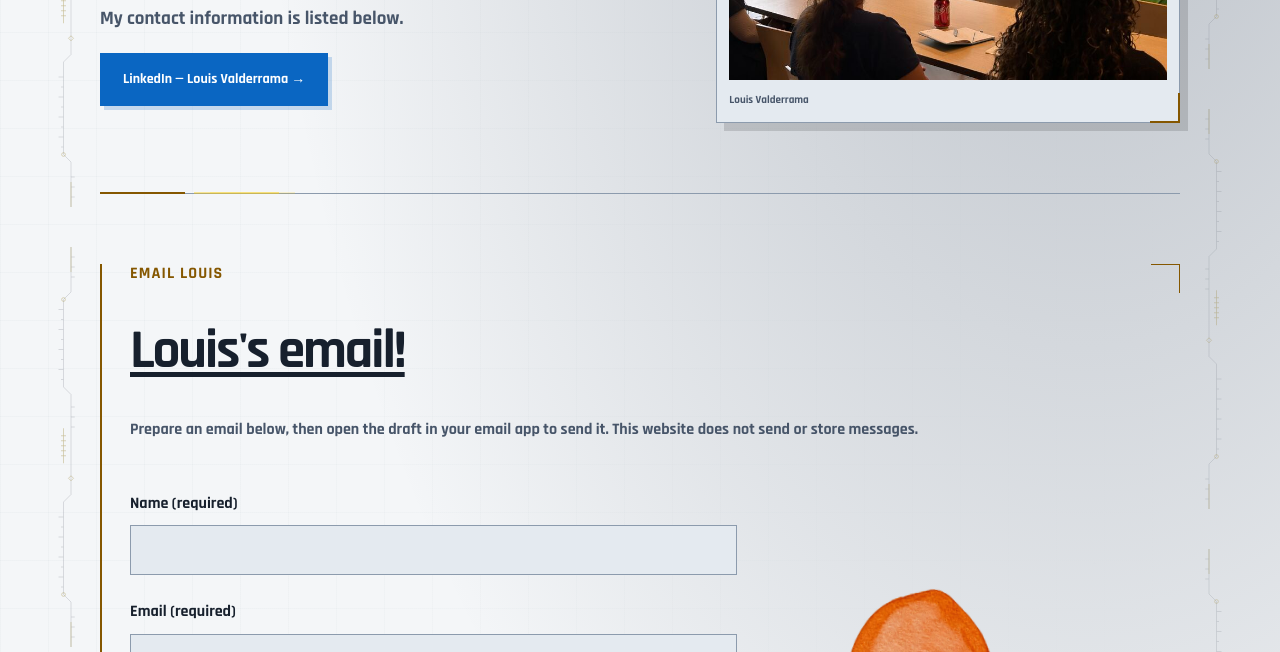
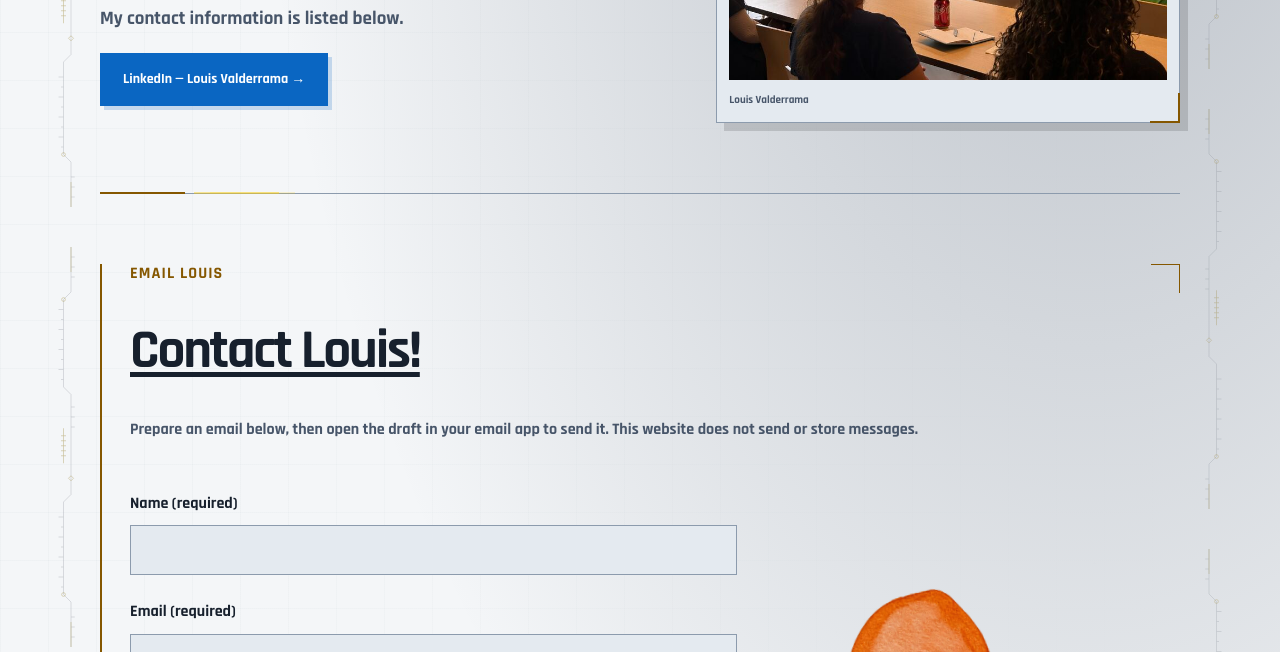
Before and after one commit to LouiV2/Portfolio, a plain HTML site: page contact.html in a window 1280 px wide. Shown: the part 448-1100 px from the top of the page. Drawn offline with Linux system fonts and the light colour scheme.

Commit message:
Update contact email link label

```diff
--- a/contact.html
+++ b/contact.html
@@ -52,7 +52,7 @@
       </section>
       <section class="contact-panel">
         <h2 class="eyebrow">Email Louis</h2>
-        <a class="email" href="mailto:Louisdamichael@gmail.com">Louis's email!</a>
+        <a class="email" href="mailto:Louisdamichael@gmail.com">Contact Louis!</a>
         <p id="contact-help">Prepare an email below, then open the draft in your email app to send it. This website does not send or store messages.</p>
         <div class="contact-form-layout">
           <form id="contact-form" class="contact-form" aria-describedby="contact-help" hidden>
```
